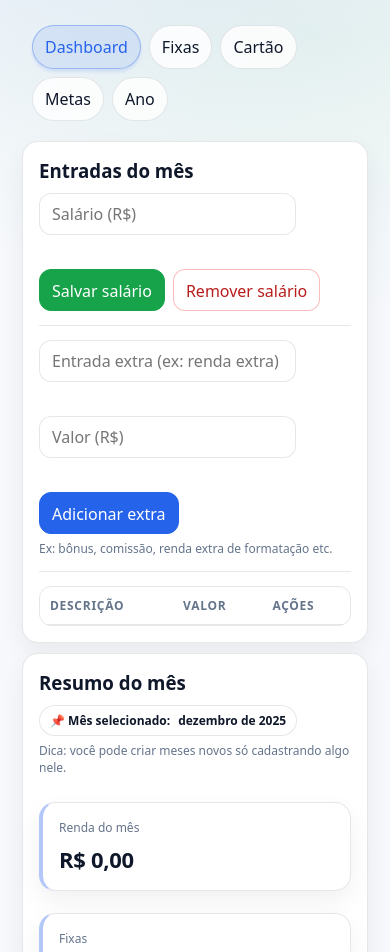
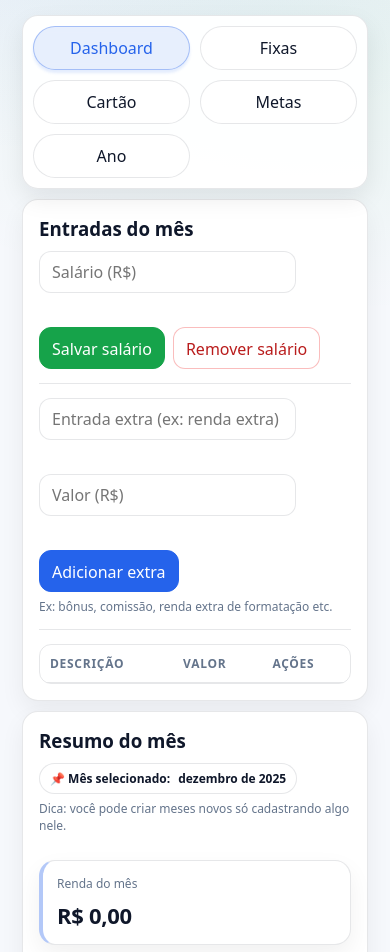
Before and after one commit to albanoeraldo/painel-financeiro, a plain HTML site: page index.html in a window 390 px wide. Shown: the part 144-1096 px from the top of the page. Drawn offline with Linux system fonts and the light colour scheme.

Commit message:
ajustando o responsivo

```diff
--- a/assets/css/responsive.css
+++ b/assets/css/responsive.css
@@ -63,24 +63,79 @@
   }
 }
 
-/* ===== KPIs responsivos (quebrar sem cortar valores) ===== */
-#kpis{
-  display:grid;
-  gap:12px;
-  grid-template-columns: repeat(4, minmax(0, 1fr));
+@media (max-width: 700px){
+  .nav{
+    position: sticky;
+    top: 10px;
+    z-index: 50;
+
+    padding: 10px;
+    margin-top: 10px;
+    border-radius: 16px;
+
+    background: rgba(255,255,255,.95);
+    border: 1px solid var(--border);
+    box-shadow: 0 10px 24px rgba(2,6,23,.08);
+
+    /* vira GRID */
+    display: grid;
+    grid-template-columns: repeat(3, minmax(0, 1fr)); /* 3 colunas */
+    gap: 10px;
+  }
+
+  .nav a{
+    width: 100%;
+    text-align: center;
+    padding: 10px 0;
+
+    /* evita esmagar texto */
+    white-space: nowrap;
+    overflow: hidden;
+    text-overflow: ellipsis;
+  }
+  /* ===== KPIs / Resumo do mês (mobile) ===== */
+  /* garante 2 colunas e cards mais largos */
+  #kpis{
+    grid-template-columns: repeat(2, minmax(0, 1fr)) !important;
+    gap: 10px;
+  }
+
+  /* se algum wrapper estiver apertando, isso ajuda */
+  #kpis .card{
+    min-width: 0;
+    padding: 14px;
+  }
+
+  #kpis .card:nth-child(5){
+    grid-column: 1 / -1;
+  }
+
+  /* impede "R$" e número quebrarem em várias linhas */
+  #kpis .kpi .value{
+    white-space: nowrap;       /* NÃO quebra linha */
+    word-break: normal;
+    overflow: hidden;
+    text-overflow: ellipsis;   /* se for muito grande, vira ... */
+    font-size: 20px;           /* um pouco menor no mobile */
+  }
+
+  /* textos menores também */
+  #kpis .kpi .label{
+    font-size: 12px;
+  }
 }
 
-#kpis .card{ min-width:0; }
+/* bem pequeno: 2 colunas */
+@media (max-width: 420px){
+  .nav{
+    grid-template-columns: repeat(2, minmax(0, 1fr));
+  }
 
-#kpis .kpi .value{
-  white-space: normal;
-  word-break: break-word;
+  #kpis{
+    grid-template-columns: 1fr !important;
+  }
+
+  #kpis .kpi .value{
+    font-size: 22px; /* como fica 1 coluna, pode voltar maior */
+  }
 }
-
-@media (max-width: 700px){
-  #kpis{ grid-template-columns: repeat(2, minmax(0, 1fr)); }
-}
-
-@media (max-width: 420px){
-  #kpis{ grid-template-columns: 1fr; }
-}
```
